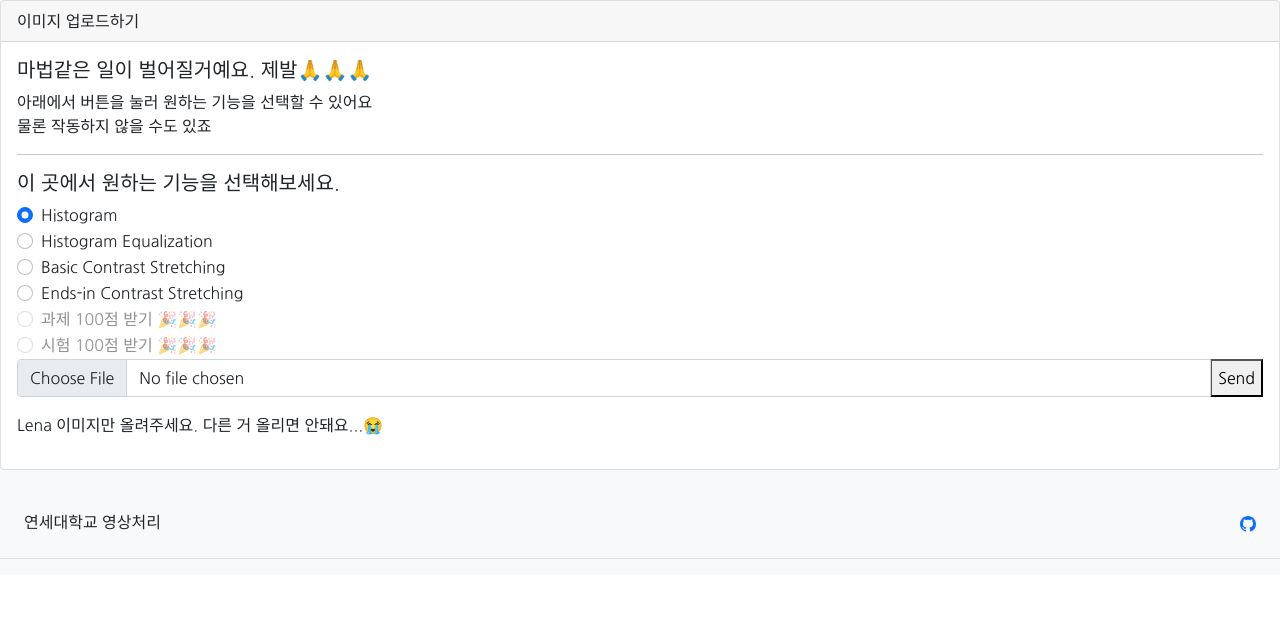
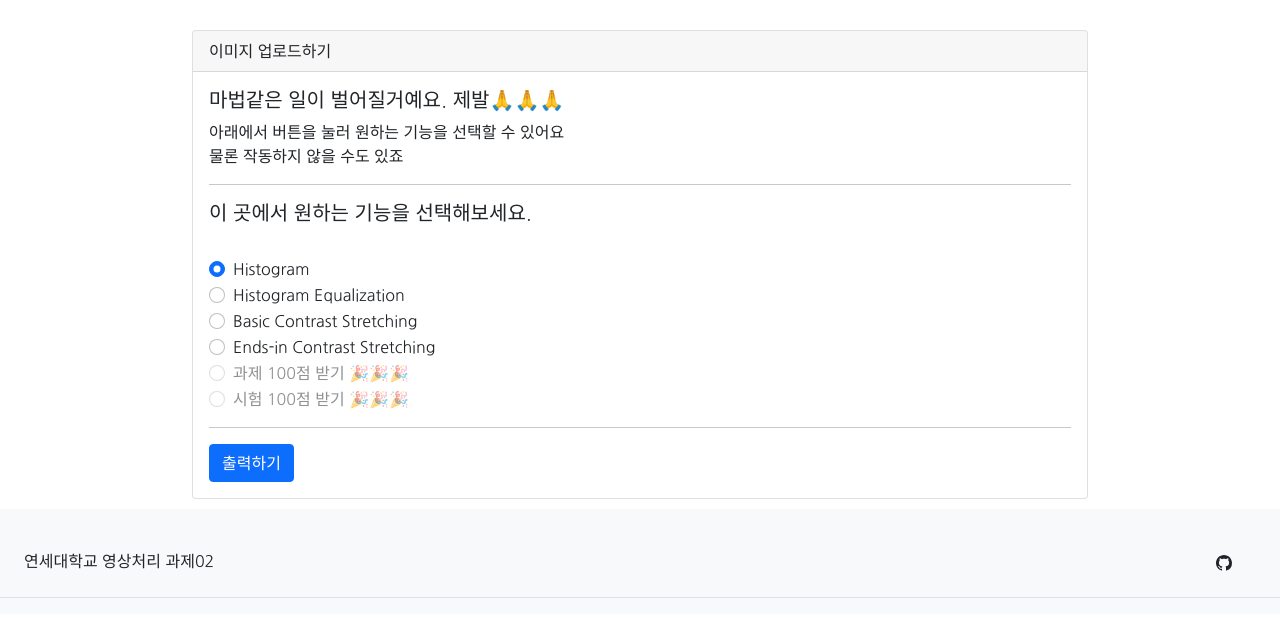
Before and after one commit to NANNADA4/CPP_ImageProcessing, a Flask app: page /main in a window 1280 px wide. Shown: the part 70-707 px from the top of the page. Run offline with Flask 2, Linux system fonts and the light colour scheme; some web fonts are replaced.

Commit message:
:construction: Add app.py base

```diff
--- a/HW02/app.py
+++ b/HW02/app.py
@@ -18,15 +18,33 @@ def info():
     return render_template('main.html')
 
 
-@app.route("/server", methods=["GET", "POST"])
+@app.route("/server", methods=["POST"])
 def server():
-    if request.method == "POST":
-        file_name = request.files["file"]
-        file_name.save("./static/images/" +
-                       secure_filename(file_name.filename))
-        file_path = "./static/images/" + str(file_name.filename)
+    option = request.form['ImageProcess']
+    if (option == 'Histogram'):
+        return histogram()
+    elif (option == 'Equlization'):
+        return equlization()
+    elif (option == 'BasicContrast'):
+        return basic()
+    else:
+        return endsin()
 
-        img = Image.open(file_path)
+
+def histogram():
+    return 'hello, histogram'
+
+
+def equlization():
+    return 'hello, equlization'
+
+
+def basic():
+    return 'hello, basic'
+
+
+def endsin():
+    return 'hello, endsin'
 
 
 if __name__ == "__main__":
--- a/HW02/static/main.css
+++ b/HW02/static/main.css
@@ -24,32 +24,6 @@ body {
     border-radius: 5%;
 }
 
-.d-block {
-    width: 80%;
-    margin-top: -15%;
-    margin-bottom: -20%;
-    width: initial;
+.card {
+    margin: 30px 15% 10px 15%;
 }
-
-.row {
-    padding: 30px 15% 10px 15%;
-    vertical-align: top;
-    height: max-content;
-}
-
-.main-content {
-    height: 16px;
-}
-
-.iframe-side {
-    position: absolute;
-    margin-left: 4%;
-}
-
-.updown {
-    border: 1px solid #c3c4c6;
-    height: 150px;
-    position: absolute;
-    margin-left: 2%;
-    margin-right: 2%;
-}
--- a/HW02/templates/main.html
+++ b/HW02/templates/main.html
@@ -45,10 +45,9 @@
                         <p>
                             1. 원하는 기능을 선택하세요.
                             <br><br>
-                            2. 출력 혹은 변환을 원하는 이미지를 업로드하세요. <br>👉개발자의 실력에 따라 정해진 이미지만 가능할 수 있어요.
+                            2. 결과가 나올 때까지 무릎꿇고 기도하며 잠시 기다려주세요.
                             <br><br>
-                            3. 결과가 나올 때까지 무릎꿇고 기도하며 잠시 기다려주세요.
-                            <br><br>
+                            하루만에 만들어서 조잡할 수 있어요... <br>
                             되야할텐데... 작동 되야하는데... 제발...
                     </div>
                 </div>
@@ -67,28 +66,28 @@
             <h5 class="card-title">마법같은 일이 벌어질거예요. 제발🙏🙏🙏</h5>
             <p class="card-text">아래에서 버튼을 눌러 원하는 기능을 선택할 수 있어요<br>물론 작동하지 않을 수도 있죠</p>
             <hr>
-            <h5 class="card-title">이 곳에서 원하는 기능을 선택해보세요.</h5>
+            <h5 class="card-title">이 곳에서 원하는 기능을 선택해보세요.</h5> <br>
             <form id="upload-form" method="post" action="http://127.0.0.1:5000/server" enctype="multipart/form-data">
                 <div class="form-check">
-                    <input class="form-check-input" type="radio" name="flexRadioDefault" id="btnHistogram" checked>
+                    <input class="form-check-input" type="radio" name="ImageProcess" value="Histogram" checked>
                     <label class="form-check-label" for="flexRadioDefault1">
                         Histogram
                     </label>
                 </div>
                 <div class="form-check">
-                    <input class="form-check-input" type="radio" name="flexRadioDefault" id="btnEqulization">
+                    <input class="form-check-input" type="radio" name="ImageProcess" value="Equlization">
                     <label class="form-check-label" for="flexRadioDefault2">
                         Histogram Equalization
                     </label>
                 </div>
                 <div class="form-check">
-                    <input class="form-check-input" type="radio" name="flexRadioDefault" id="btnBasicContrast">
+                    <input class="form-check-input" type="radio" name="ImageProcess" value="BasicContrast">
                     <label class="form-check-label" for="flexRadioDefault2">
                         Basic Contrast Stretching
                     </label>
                 </div>
                 <div class="form-check">
-                    <input class="form-check-input" type="radio" name="flexRadioDefault" id="btnEndsinContrast">
+                    <input class="form-check-input" type="radio" name="ImageProcess" value="EndsinContrast">
                     <label class="form-check-label" for="flexRadioDefault2">
                         Ends-in Contrast Stretching
                     </label>
@@ -107,23 +106,19 @@
                         시험 100점 받기 🎉🎉🎉
                     </label>
                 </div>
-                <div class="input-group mb-3">
-                    <input name="file" id="pictureMessage" type="file" accept="image/png"
-                        onchange="CheckFileSize(this, 5)" class="form-control" id="inputGroupFile02">
-                    <input onclick="sendMessage()" value="Send" type="submit"></input>
-                </div>
+                <hr>
+                <button type="submit" class="btn btn-primary" value="Send" type="submit">출력하기</button>
             </form>
-            <p id=messageTextArea>Lena 이미지만 올려주세요. 다른 거 올리면 안돼요...😭</p>
         </div>
     </div>
 
     <footer class="footer mt-auto py-3 bg-light">
         <section class="d-flex justify-content-center justify-content-lg-between p-4 border-bottom">
             <div class="me-5 d-none d-lg-block">
-                <span>연세대학교 영상처리</span>
+                <span>연세대학교 영상처리 과제02</span>
             </div>
             <div>
-                <a href="https://github.com/NANNADA4 class=" me-4 text-reset">
+                <a href="https://github.com/NANNADA4" class=" me-4 text-reset">
                     <svg xmlns="http://www.w3.org/2000/svg" width="16" height="16" fill="currentColor"
                         class="bi bi-github" viewBox="0 0 16 16">
                         <path
```
